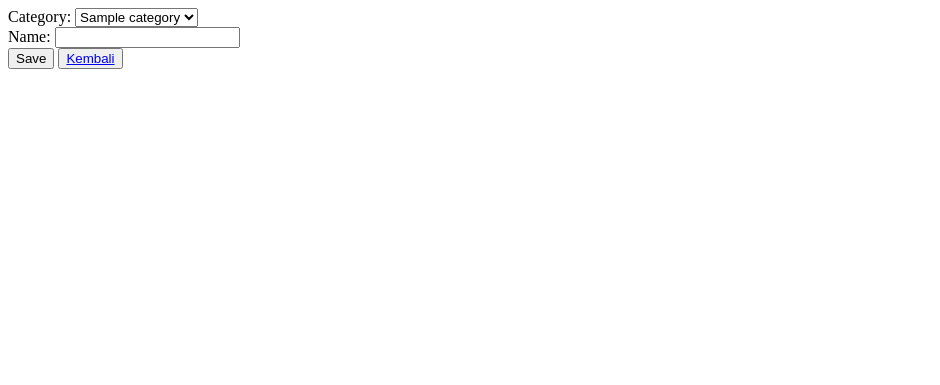
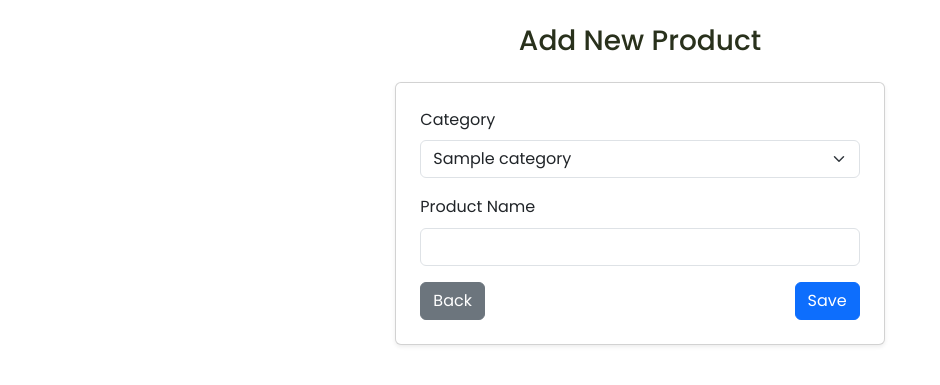
Before and after one commit to aryprntaa/final-project-pbp, a PHP site: page /server/products/create.php in a window 1280 px wide. Shown: the top 385 px of the page, without its empty margins (0-940 px from the left). Run offline with PHP 8.4, Linux system fonts and the light colour scheme; tables that the repository leaves empty or names only in its code hold one stand-in row (values such as "Sample post").

Commit message:
feat: slicing create and read product

```diff
--- a/server/products/create.php
+++ b/server/products/create.php
@@ -1,41 +1,86 @@
+<!DOCTYPE html>
+<html lang="en">
+<head>
+    <meta charset="UTF-8">
+    <meta name="viewport" content="width=device-width, initial-scale=1.0">
+    <title>FET - Food Expiry Tracker | Stop Food Waste, Start Smart Living</title>
+
+    <!-- Bootstrap CSS -->
+    <link href="https://cdn.jsdelivr.net/npm/bootstrap@5.3.2/dist/css/bootstrap.min.css" rel="stylesheet">
+
+    <!-- AOS CSS -->
+    <link href="https://unpkg.com/aos@2.3.1/dist/aos.css" rel="stylesheet">
+
+    <!-- Google Fonts -->
+    <link href="https://fonts.googleapis.com/css2?family=Poppins:wght@300;400;500;600;700;800&display=swap" rel="stylesheet">
+
+    <!-- Font Awesome -->
+    <link rel="stylesheet" href="https://cdnjs.cloudflare.com/ajax/libs/font-awesome/6.4.0/css/all.min.css">
+
+    <!-- Custom CSS -->
+    <link rel="stylesheet" href="css/landing.css">
+</head>
+<body class="p-4">
+
 <?php
-include '../conn.php'; // go up to /server then load conn.php
+include '../conn.php';
 
 $categories = $conn->query("SELECT _id, name FROM categories");
 
 if (isset($_POST['submit'])) {
-    $category_id = $_POST['category_id'];
-    $name = $_POST['name'];
+    $category_id = $conn->real_escape_string($_POST['category_id']);
+    $name = $conn->real_escape_string($_POST['name']);
 
-    // Insert INCLUDING password
     $sql = "INSERT INTO products (category_id, name)
             VALUES ('$category_id', '$name')";
 
     if ($conn->query($sql)) {
-        header("Location: create.php"); // fungsi redirect/memanggil halaman lain
+        header("Location: read.php");
         exit;
     } else {
-        echo "Error: " . $conn->error;
+        echo "<div class='alert alert-danger'>Error: " . $conn->error . "</div>";
     }
 }
 ?>
 
-<form method="POST">
-    <label for="categories">Category:</label>
-    <select name="category_id" id="categories">
-        <?php
-        $categories->data_seek(0); // ensure pointer at start
-        while($row = $categories->fetch_assoc()):
-        ?>
-            <option value="<?= $row['_id']; ?>"><?= htmlspecialchars($row['name']); ?></option>
-        <?php endwhile; ?>
-        </select>
-    <br>
+<div class="container col-md-5">
 
-    Name: <input type="text" name="name"><br>
+    <h3 class="mb-4 text-center">Add New Product</h3>
 
-    <button type="submit" name="submit">Save</button>
-    <button type="button">
-        <a href="read.php">Kembali</a>
-    </button>
-</form>
+    <form method="POST" class="card p-4 shadow-sm">
+
+        <div class="mb-3">
+            <label for="categories" class="form-label">Category</label>
+            <select name="category_id" id="categories" class="form-select" required>
+                <?php while($row = $categories->fetch_assoc()): ?>
+                    <option value="<?= $row['_id']; ?>">
+                        <?= htmlspecialchars($row['name']); ?>
+                    </option>
+                <?php endwhile; ?>
+            </select>
+        </div>
+
+        <div class="mb-3">
+            <label class="form-label">Product Name</label>
+            <input type="text" name="name" class="form-control" required>
+        </div>
+
+        <div class="d-flex justify-content-between">
+            <a href="read.php" class="btn btn-secondary">Back</a>
+            <button type="submit" name="submit" class="btn btn-primary">Save</button>
+        </div>
+
+    </form>
+</div>
+
+<!-- Bootstrap JS -->
+<script src="https://cdn.jsdelivr.net/npm/bootstrap@5.3.2/dist/js/bootstrap.bundle.min.js"></script>
+
+<!-- AOS JS -->
+<script src="https://unpkg.com/aos@2.3.1/dist/aos.js"></script>
+
+<!-- Custom JS -->
+<script src="js/landing.js"></script>
+
+</body>
+</html>
```
Also changed, not shown: server/products/read.php (+48 -7 lines).
